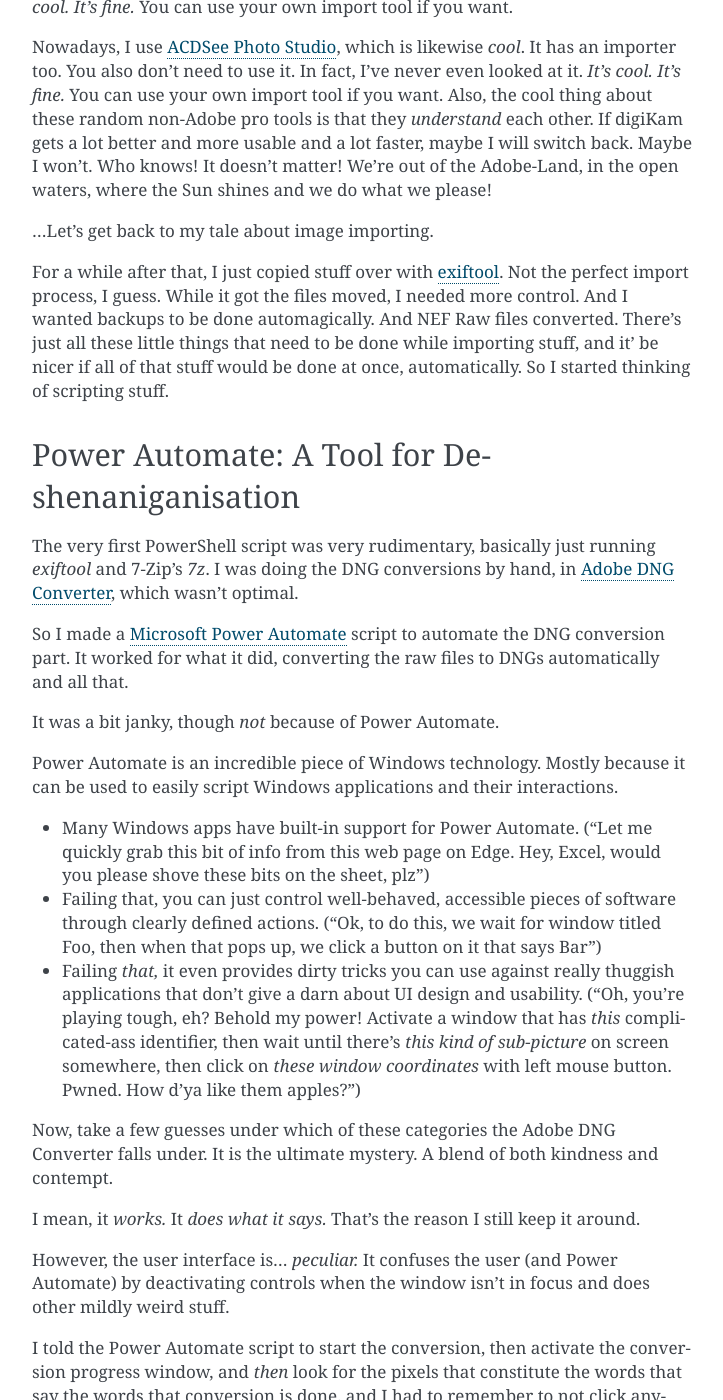
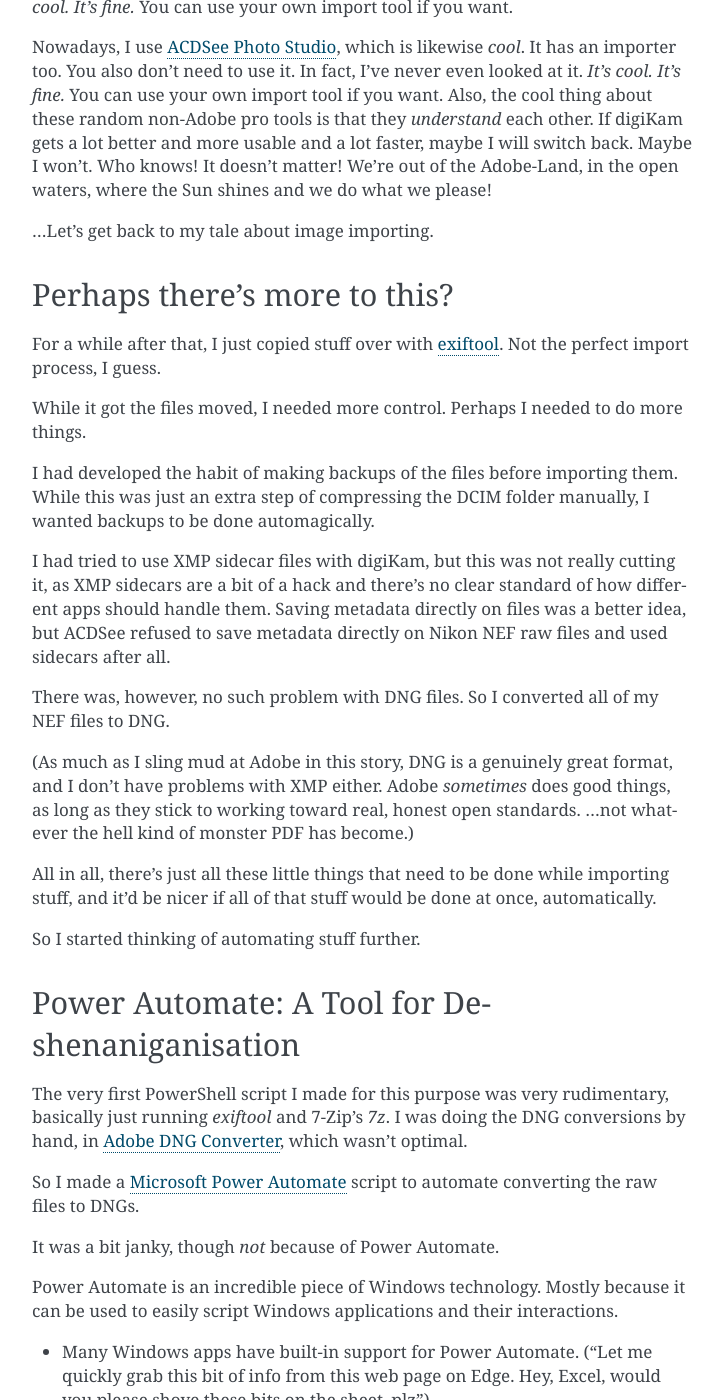
Before and after one commit to umbraroze/PhotoFlow, a Sphinx documentation site: the page built from pages/source/photo_importinator/history.rst, in a window 1280 px wide and 1400 px high, scrolled down 1156 px. Shown: the whole window, without its empty margins (388-1111 px from the left). Built offline with Sphinx 7.4.7, drawn with Linux system fonts in a browser that asks for light colours; some of the changed text lies outside the part shown.

```diff
--- a/pages/source/photo_importinator/history.rst
+++ b/pages/source/photo_importinator/history.rst
@@ -72,24 +72,50 @@ do what we please!
 
 ...Let's get back to my tale about image importing.
 
-For a while after that, I just copied stuff over with
-`exiftool`_. Not the perfect import process, I guess. While
-it got the files moved, I needed more control.  And I wanted backups
-to be done automagically.  And NEF Raw files converted. There's just
-all these little things that need to be done while importing stuff,
-and it' be nicer if all of that stuff would be done at once,
-automatically. So I started thinking of scripting stuff.
+Perhaps there's more to this?
+-----------------------------
+
+For a while after that, I just copied stuff over with `exiftool`_.
+Not the perfect import process, I guess.
+
+While it got the files moved, I needed more control. Perhaps I needed
+to do more things.
+
+I had developed the habit of making backups of the files before
+importing them. While this was just an extra step of compressing the
+DCIM folder manually, I wanted backups to be done automagically.
+
+I had tried to use XMP sidecar files with digiKam, but this was not
+really cutting it, as XMP sidecars are a bit of a hack and there's no
+clear standard of how different apps should handle them. Saving
+metadata directly on files was a better idea, but ACDSee refused to save
+metadata directly on Nikon NEF raw files and used sidecars after all.
+
+There was, however, no such problem with DNG files. So I converted
+all of my NEF files to DNG.
+
+(As much as I sling mud at Adobe in this story, DNG is a genuinely
+great format, and I don't have problems with XMP either. Adobe
+*sometimes* does good things, as long as they stick to working toward
+real, honest open standards. ...not whatever the hell kind of monster
+PDF has become.)
+
+All in all, there's just all these little things that need to be done
+while importing stuff, and it'd be nicer if all of that stuff would be
+done at once, automatically.
+
+So I started thinking of automating stuff further.
 
 Power Automate: A Tool for De-shenaniganisation
 -----------------------------------------------
 
-The very first PowerShell script was very rudimentary, basically just
-running `exiftool` and 7-Zip's `7z`. I was doing the DNG conversions
-by hand, in `Adobe DNG Converter`_, which wasn't optimal.
+The very first PowerShell script I made for this purpose was very
+rudimentary, basically just running `exiftool` and 7-Zip's `7z`. I was
+doing the DNG conversions by hand, in `Adobe DNG Converter`_, which
+wasn't optimal.
 
 So I made a `Microsoft Power Automate`_ script to
-automate the DNG conversion part. It worked for what it did,
-converting the raw files to DNGs automatically and all that.
+automate converting the raw files to DNGs.
 
 It was a bit janky, though *not* because of Power Automate.
 
@@ -238,6 +264,25 @@ something.
 But all of that is neither here or now! We'll see how well Python
 serves me first.
 
+Final note
+----------
+
+In the early 2000s, I was a Perl developer. I tended to regard Python
+developers as a bit unhinged. They made some software that could be best
+described as "opinionated". At worst, it was a case of "oh, this app is
+great, *except for this one thing* that ruins everything."
+
+(I know, I know, we all know what happened to Perl. Now, point and laugh.
+I should have just learned COBOL while I was at it. *And* would be better
+paid for it.)
+
+While I had dabbled with Python before and made some
+`caveman class scripts for Blender and like`_,
+I only started seriously using Python in the 2020s.
+
+I *know* there were Weird Opinionated Python Projects in the early 2000s.
+
+
 .. _exiftool: https://exiftool.org/
 .. _Adobe DNG Converter: https://helpx.adobe.com/camera-raw/using/adobe-dng-converter.html
 .. _Microsoft Power Automate: https://www.microsoft.com/en-us/power-platform/products/power-automate
```
Also changed, not shown: other parts of pages/source/photo_importinator/history.rst (+1 -0 lines), pages/source/index.rst (+7 -3 lines), pages/source/photoflow_cover.jpg (added).
